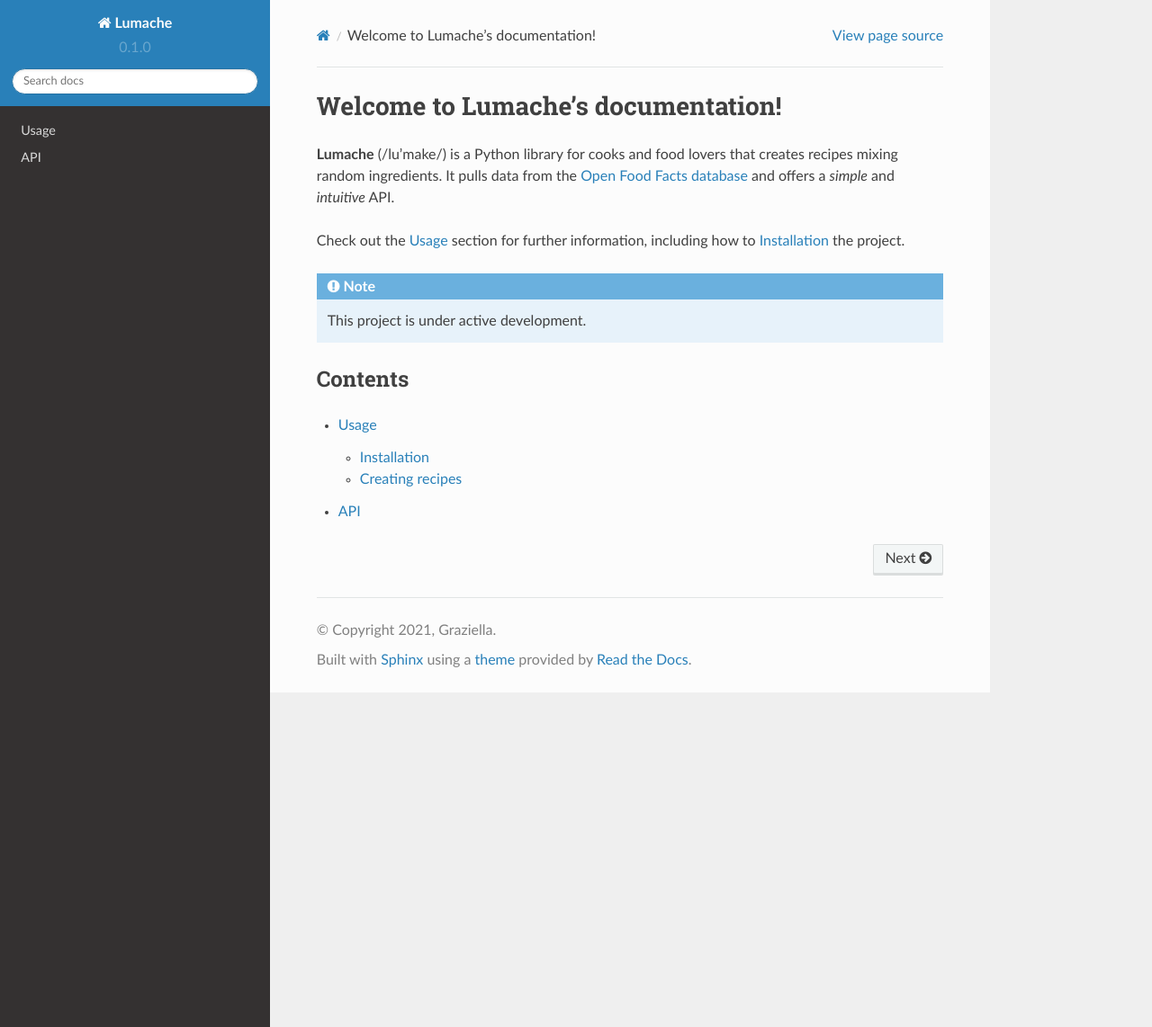
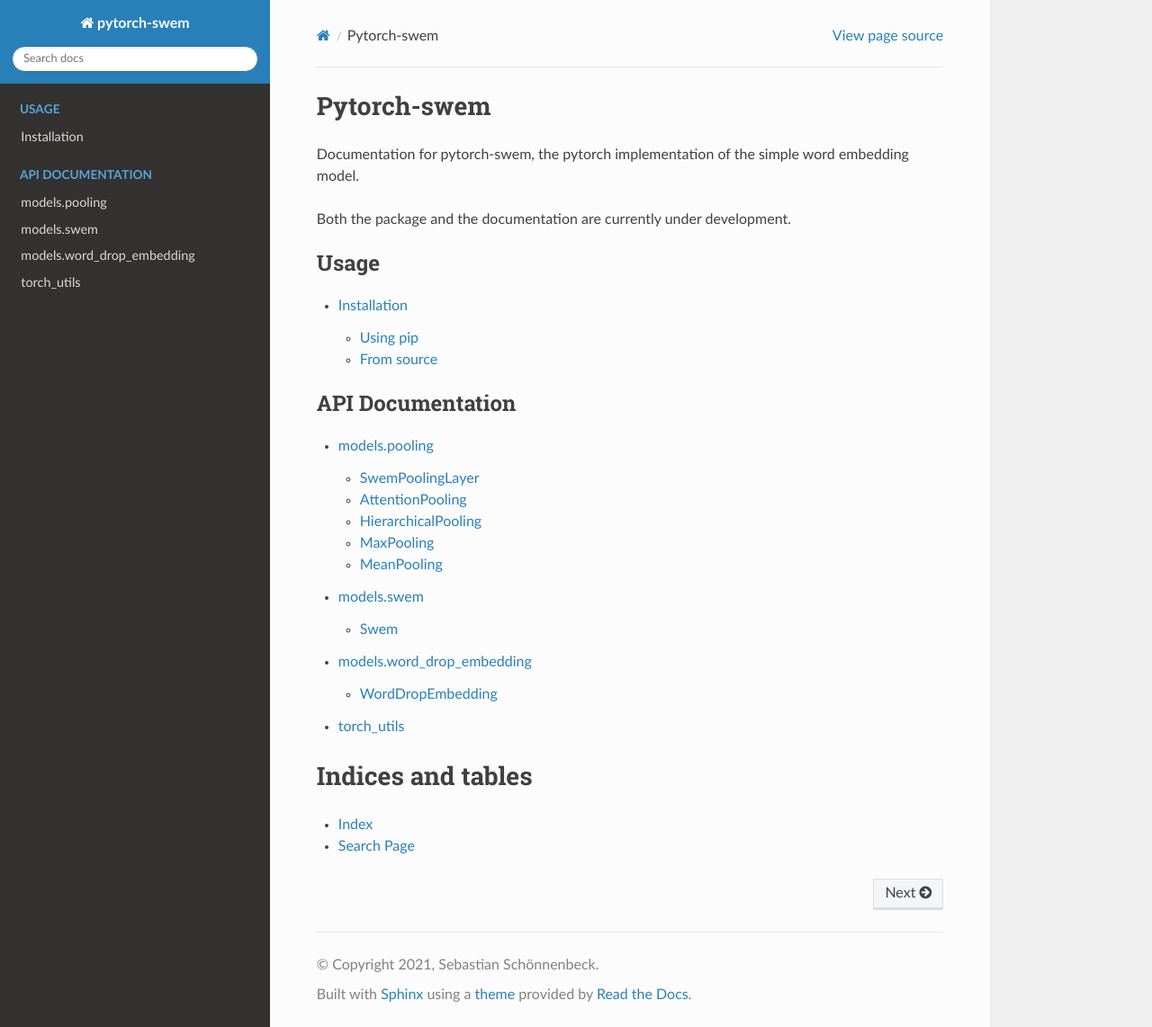
Before and after one commit to schoennenbeck/swem, a Sphinx documentation site: the page built from docs/source/index.rst, in a window 1280 px wide and 1142 px high. Shown: the whole window at 90% size. Built offline with Sphinx 7.4.7 and the Read the Docs theme 2.0.0, drawn with Linux system fonts in a browser that asks for light colours.

```diff
--- a/docs/requirements.txt
+++ /dev/null
@@ -1 +0,0 @@
-myst-parser
--- /dev/null
+++ b/docs/source/api/swem.models.swem.rst
@@ -0,0 +1,10 @@
+models.swem
+===========
+
+
+.. automodule:: swem.models.swem
+
+Swem
+~~~~~~~~~~~~~~~~
+
+.. autoclass:: swem.models.swem.Swem
--- /dev/null
+++ b/docs/source/api/swem.models.word_drop_embedding.rst
@@ -0,0 +1,10 @@
+models.word_drop_embedding
+==========================
+
+
+.. automodule:: swem.models.word_drop_embedding
+
+WordDropEmbedding
+~~~~~~~~~~~~~~~~~
+
+.. autoclass:: swem.models.word_drop_embedding.WordDropEmbedding
--- /dev/null
+++ b/docs/source/api/swem.torch_utils.rst
@@ -0,0 +1,7 @@
+torch_utils
+===========
+
+
+
+.. automodule:: swem.torch_utils
+    :members:
--- a/docs/source/conf.py
+++ b/docs/source/conf.py
@@ -1,38 +1,70 @@
 # Configuration file for the Sphinx documentation builder.
+#
+# This file only contains a selection of the most common options. For a full
+# list see the documentation:
+# https://www.sphinx-doc.org/en/master/usage/configuration.html
 
-# -- Project information
+# -- Path setup --------------------------------------------------------------
 
-project = "Lumache"
-copyright = "2021, Graziella"
-author = "Graziella"
+# If extensions (or modules to document with autodoc) are in another directory,
+# add these directories to sys.path here. If the directory is relative to the
+# documentation root, use os.path.abspath to make it absolute, like shown here.
+#
+# import os
+# import sys
+# sys.path.insert(0, os.path.abspath('.'))
 
-release = "0.1"
-version = "0.1.0"
 
-# -- General configuration
+# -- Project information -----------------------------------------------------
 
+project = "pytorch-swem"
+copyright = "2021, Sebastian Schönnenbeck"
+author = "Sebastian Schönnenbeck"
+
+# The full version, including alpha/beta/rc tags
+release = "0.2.0"
+
+
+# -- General configuration ---------------------------------------------------
+
+# Add any Sphinx extension module names here, as strings. They can be
+# extensions coming with Sphinx (named 'sphinx.ext.*') or your custom
+# ones.
 extensions = [
-    "sphinx.ext.duration",
-    "sphinx.ext.doctest",
     "sphinx.ext.autodoc",
     "sphinx.ext.autosummary",
+    "sphinx.ext.napoleon",
+    "sphinx_autodoc_typehints",
+    "sphinx.ext.doctest",
+    "sphinx.ext.duration",
     "sphinx.ext.intersphinx",
+    "sphinx.ext.mathjax",
     "myst_parser",
 ]
 
-intersphinx_mapping = {
-    "python": ("https://docs.python.org/3/", None),
-    "sphinx": ("https://www.sphinx-doc.org/en/master/", None),
-}
-intersphinx_disabled_domains = ["std"]
+autosummary_generate = True
+autosummary_generate_overwrite = False
+napoleon_include_init_with_doc = True
 
+# Add any paths that contain templates here, relative to this directory.
 templates_path = ["_templates"]
 
-source_suffix = [".md", ".rst"]
+source_suffix = {".rst": "restructuredtext", ".md": "markdown"}
 
-# -- Options for HTML output
+# List of patterns, relative to source directory, that match files and
+# directories to ignore when looking for source files.
+# This pattern also affects html_static_path and html_extra_path.
+exclude_patterns = []
 
+
+# -- Options for HTML output -------------------------------------------------
+
+# The theme to use for HTML and HTML Help pages.  See the documentation for
+# a list of builtin themes.
+#
 html_theme = "sphinx_rtd_theme"
 
-# -- Options for EPUB output
-epub_show_urls = "footnote"
+# Add any paths that contain custom static files (such as style sheets) here,
+# relative to this directory. They are copied after the builtin static files,
+# so a file named "default.css" will overwrite the builtin "default.css".
+html_static_path = ["_static"]
--- a/docs/source/index.rst
+++ b/docs/source/index.rst
@@ -1,22 +1,29 @@
-Welcome to Lumache's documentation!
-===================================
+Pytorch-swem
+=================
 
-**Lumache** (/lu'make/) is a Python library for cooks and food lovers
-that creates recipes mixing random ingredients.
-It pulls data from the `Open Food Facts database <https://world.openfoodfacts.org/>`_
-and offers a *simple* and *intuitive* API.
+Documentation for pytorch-swem, the pytorch implementation of the simple word embedding model.
 
-Check out the :doc:`usage` section for further information, including
-how to :ref:`installation` the project.
+Both the package and the documentation are currently under development.
 
-.. note::
-
-   This project is under active development.
-
-Contents
---------
 
 .. toctree::
+   :maxdepth: 2
+   :caption: Usage
 
-   usage
-   api
+   usage/installation.md
+
+.. toctree::
+   :maxdepth: 2
+   :caption: API Documentation
+
+   api/swem.models.pooling.rst
+   api/swem.models.swem.rst
+   api/swem.models.word_drop_embedding.rst
+   api/swem.torch_utils.rst
+
+
+Indices and tables
+==================
+
+* :ref:`genindex`
+* :ref:`search`
```
Also changed, not shown: docs/source/api.rst (deleted, +0 -7 lines), docs/source/api/swem.models.pooling.rst (added, +37 -0 lines), docs/source/usage.rst (deleted, +0 -33 lines), docs/source/usage/installation.md (added, +19 -0 lines), 1 other file.
